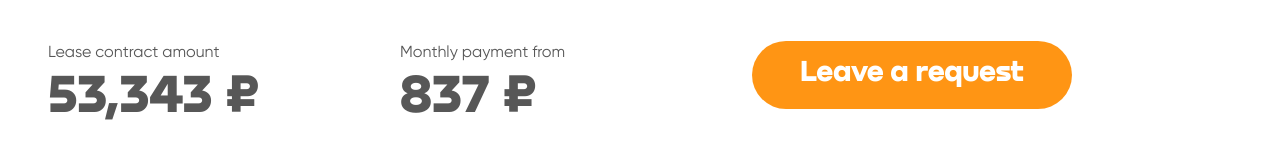
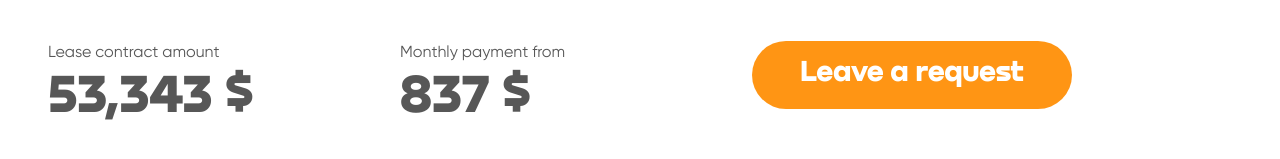
Before and after one commit to anysofronova/react-lease-calculator, a React (Create React App) app: page / in a window 1280 px wide. Shown: the part 465-624 px from the top of the page. Built offline with nearby package versions, Linux system fonts and the light colour scheme.

Commit message:
fix: change currency

```diff
--- a/src/components/ResultField/ResultField.tsx
+++ b/src/components/ResultField/ResultField.tsx
@@ -10,7 +10,7 @@ export const ResultField: FC<ResultFieldProps> = ({ text, result }) => {
     <div className={styles.result}>
       <div className={styles.title}>{text}</div>
       <div className={styles.value}>
-        {Math.round(result).toLocaleString()}&nbsp;<span>₽</span>
+        {Math.round(result).toLocaleString()}&nbsp;<span>$</span>
       </div>
     </div>
   );
```
